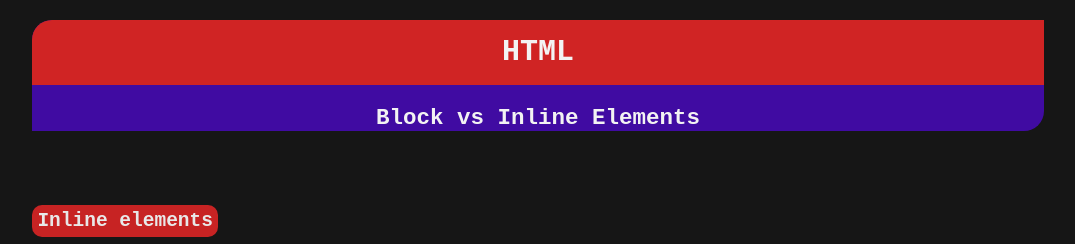
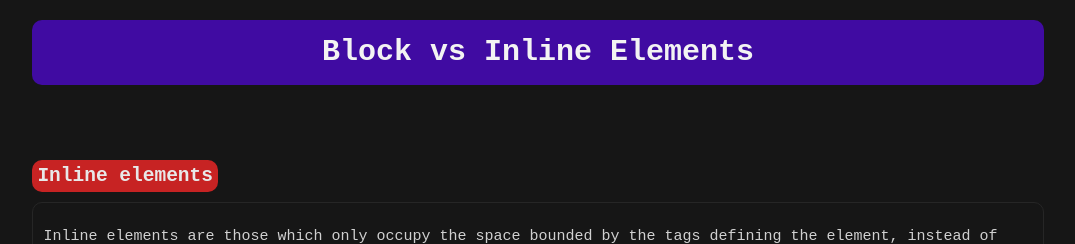
Before and after one commit to xerxes3117/block-vs-inline, a plain HTML site: page index.html in a window 1280 px wide. Shown: the top 244 px of the page, without its empty margins (102-1177 px from the left). Drawn offline with Linux system fonts and the light colour scheme.

Commit message:
style changes

```diff
--- a/index.html
+++ b/index.html
@@ -9,8 +9,8 @@
   <body>
     <div class="container">
       <div class="header">
-        <h1>HTML</h1>
-        <h2>Block vs Inline Elements</h1>
+
+        <h1>Block vs Inline Elements</h1>
       </div>
       <br><br><br><br>
       <div class=content>
--- a/style.css
+++ b/style.css
@@ -17,16 +17,8 @@ font-size: 15px
   text-align: center;
   opacity: 0.95;
   background-color: #430baa;
-  height: 100%;
-  top: 50%;
   font-size: 15px;
-  border-top-left-radius: 20px;
-  border-bottom-right-radius: 20px
-}
-
-.header h1 {
-  background-color: #db2525;
-  border-top-left-radius: 20px
+  border-radius: 10px
 }
 
 .header h1 {
```
